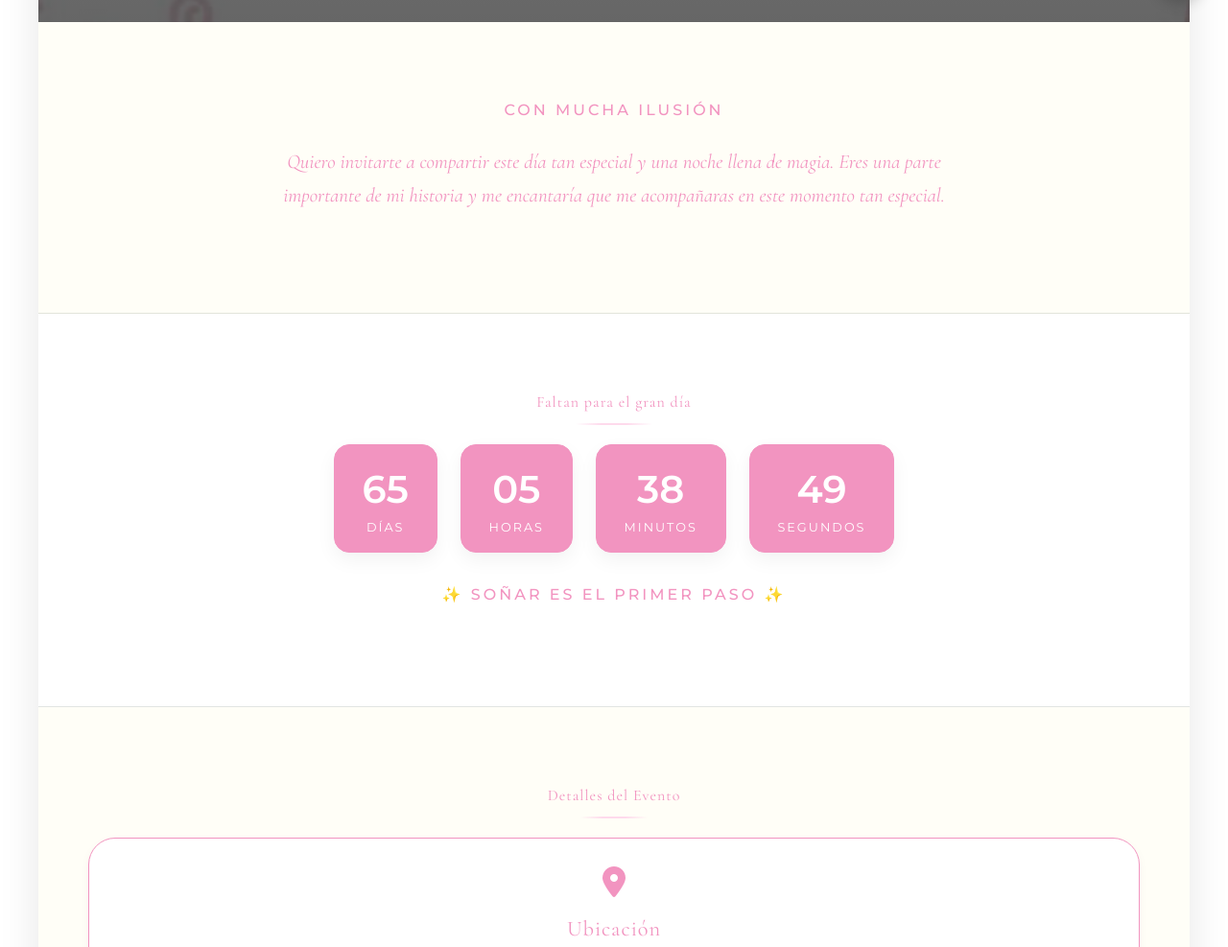
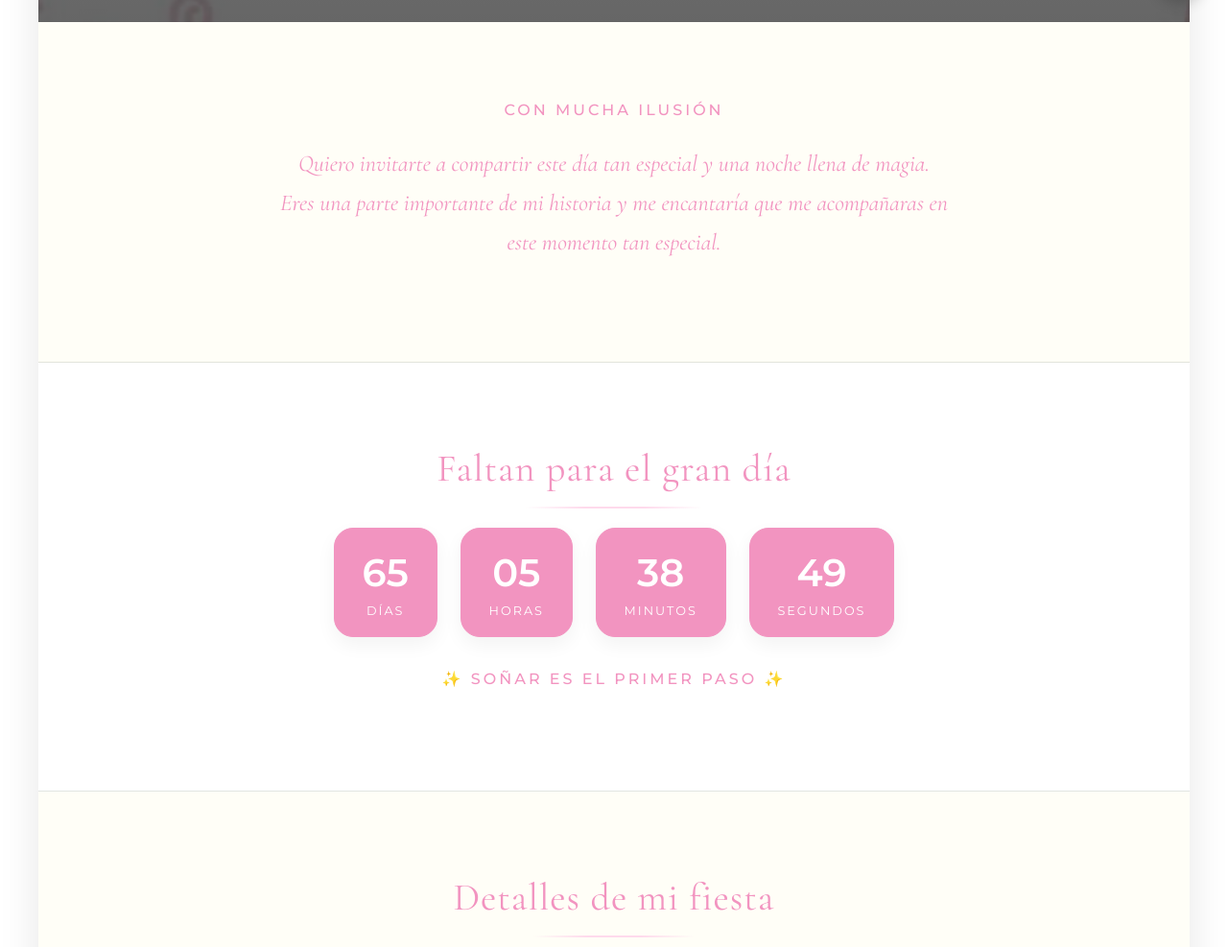
Before and after one commit to camiladelgadoo/xvmilagross, a plain HTML site: page index.html in a window 1280 px wide. Shown: the part 777-1764 px from the top of the page at 96% size. Drawn offline with nearby package versions, Linux system fonts and the light colour scheme.

Commit message:
Add files via upload

```diff
--- a/index.html
+++ b/index.html
@@ -32,7 +32,7 @@
             <div class="subheading">Con mucha ilusión</div>
             <div class="message-text">
               <!--  <i class="fas fa-leaf tiana-flower"></i> <i class="fas fa-frog tiana-flower"></i> <i class="fas fa-crown tiana-flower"></i><br>-->
-                Quiero invitarte a compartir este día tan especial y una noche llena de magia.
+                Quiero invitarte a compartir este día tan especial y una noche llena de magia.<br>
 Eres una parte importante de mi historia y me encantaría que me acompañaras en este momento tan especial.
 
             </div>
@@ -42,7 +42,7 @@ Eres una parte importante de mi historia y me encantaría que me acompañaras en
     <!-- CUENTA REGRESIVA -->
     <section class="countdown-section">
         <div id="countdown" class="container">
-            <h2>Faltan para el gran día</h2>
+            <h2 class="titulo">Faltan para el gran día</h2>
             <div class="countdown-wrapper" >
                 <div class="time-box"><div class="time-number" id="days">00</div><div class="time-label">Días</div></div>
                 <div class="time-box"><div class="time-number" id="hours">00</div><div class="time-label">Horas</div></div>
@@ -60,7 +60,7 @@ Eres una parte importante de mi historia y me encantaría que me acompañaras en
 
 <section id="details" class="details">
         <div class="container">
-            <h2 class="section-title">Detalles del Evento</h2>
+            <h2 class="titulo">Detalles de mi fiesta</h2>
 
             <div class="details-grid">
                 <div class="detail-card">
@@ -134,7 +134,7 @@ Eres una parte importante de mi historia y me encantaría que me acompañaras en
 
     <section>
         <div class="container">
-            <h2>Confirmar asistencia
+            <h2 class="titulo">Confirmar asistencia
 
             </h2>
 
--- a/style.css
+++ b/style.css
@@ -168,7 +168,7 @@
 
 
         .message-text {
-            font-size: 1.3rem;
+            font-size: 1.5rem;
             font-family: 'Cormorant Garamond', serif;
             max-width: 700px;
             margin: 1.5rem auto;
@@ -194,7 +194,7 @@
             background: white;
             background: var(--rosaocuro);
             padding: 1rem 1.8rem;
-            border-radius: 16px;
+            border-radius: 20px;
             box-shadow: 0 8px 20px rgba(0,0,0,0.05);
             min-width: 100px;
             border: 1px solid var(--rosaocuro);
@@ -366,7 +366,7 @@
     width: 100%;
     max-width: 1200px;
     margin: 0 auto;
-    padding: 0 20px;
+
 }
 .social-links {
     display: flex;
@@ -536,11 +536,12 @@
 p {
     color: var(--rosaocuro);
 }
-h2{
-   font-size: 2.5rem;
-}
+
 .icono-regalo,
 .tarjeta-regalo,
 .detail-card {
     margin-top: 2rem;
 }
+.titulo{
+ font-size: 2.5rem;
+}
```
